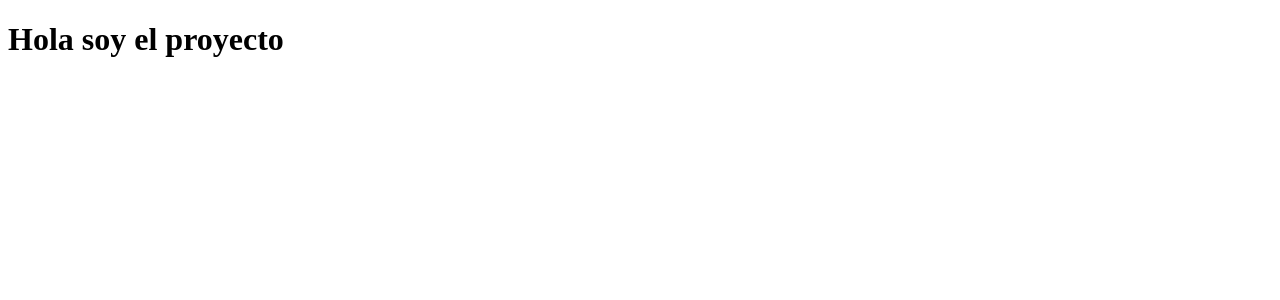
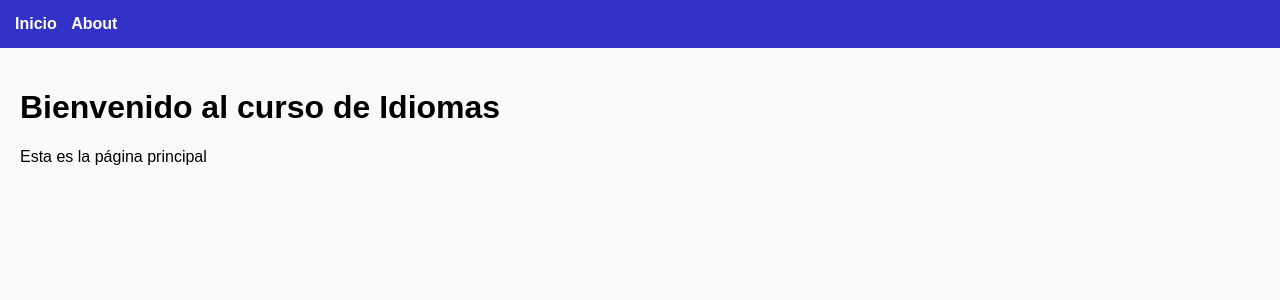
Before and after one commit to Mari4n24/Curso_idiomas_MariangelRoman, a Django app: page / in a window 1280 px wide. Shown: the top 300 px of the page. Run offline with Django 5.2, Linux system fonts and the light colour scheme.

Commit message:
Agregar archivos base de la plantilla y estilos CSS para la aplicación 'inicio'

```diff
--- a/curso_idiomas/settings.py
+++ b/curso_idiomas/settings.py
@@ -116,6 +116,9 @@ USE_TZ = True
 # https://docs.djangoproject.com/en/5.2/howto/static-files/
 
 STATIC_URL = 'static/'
+STACTICFILES_DIRS = [
+    BASE_DIR / 'static'
+]
 
 # Default primary key field type
 # https://docs.djangoproject.com/en/5.2/ref/settings/#default-auto-field
--- /dev/null
+++ b/static/css/styles.css
@@ -0,0 +1,22 @@
+body{
+    font-family: Arial, Helvetica, sans-serif;
+    background-color: #fafafa;
+    margin: 0;
+}
+
+header{
+    background: #3232c8;
+    padding: 15px;
+    color: white;
+}
+
+nav a{
+    color: white;
+    text-decoration: none;
+    margin-right: 10px;
+    font-weight: bold;
+}
+
+.container{
+    padding: 20px;
+}
--- /dev/null
+++ b/templates/base.html
@@ -0,0 +1,24 @@
+<!DOCTYPE html>
+<html lang="en">
+<head>
+    <meta charset="UTF-8">
+    <meta name="viewport" content="width=device-width, initial-scale=1.0">
+    <title>{% block title %}Curso de Idiomas{% endblock %}</title>
+
+    {% load static %}
+    <link rel="stylesheet" href="{% static 'css/styles.css' %}">
+
+</head>
+<body>
+    <header>
+        <nav>
+            <a href="{% url "inicio" %}">Inicio</a>
+            <a href="{% url "about" %}">About</a>
+        </nav>
+    </header>
+
+    <div class= 'container'>
+        {% block content %}{% endblock %}
+    </div>
+</body>
+</html>
--- a/templates/inicio.html
+++ b/templates/inicio.html
@@ -1,11 +1,8 @@
-<!DOCTYPE html>
-<html lang="en">
-<head>
-    <meta charset="UTF-8">
-    <meta name="viewport" content="width=device-width, initial-scale=1.0">
-    <title>Inicio</title>
-</head>
-<body>
-    <h1>Hola soy el proyecto</h1>
-</body>
-</html>
+{% extends "base.html" %}
+
+{% block title %}Inicio{% endblock title %}
+
+{% block content %}
+<h1>Bienvenido al curso de Idiomas</h1>
+<p>Esta es la página principal</p>
+{% endblock  %}
```
Also changed, not shown: templates/about.html (+8 -11 lines).
